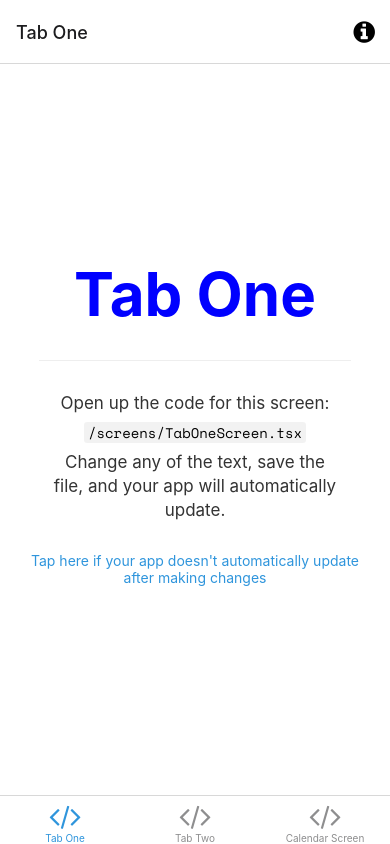
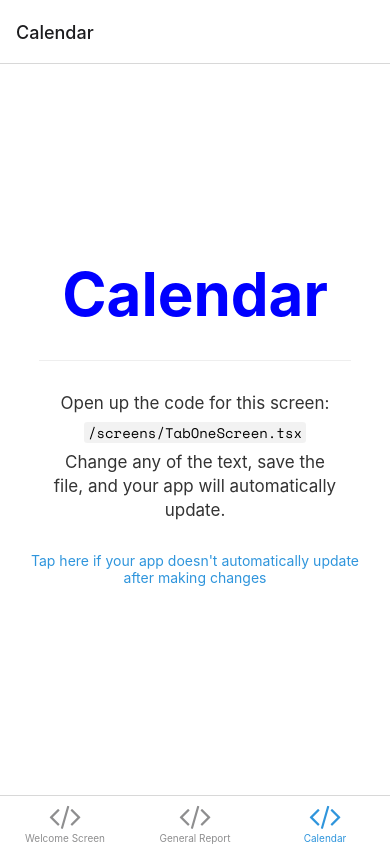
Before and after one commit to mohfujulm/financebros, a React Native app: screen /TabThree in a window 390 px wide. Built offline with nearby package versions, Linux system fonts and the light colour scheme; what expo-linking would draw is missing.

Commit message:
generalizing name for production before additions are made

```diff
--- a/navigation/index.tsx
+++ b/navigation/index.tsx
@@ -16,7 +16,7 @@ import ModalScreen from '../screens/ModalScreen';
 import NotFoundScreen from '../screens/NotFoundScreen';
 import TabOneScreen from '../screens/TabOneScreen';
 import TabTwoScreen from '../screens/TabTwoScreen';
-import CalendarScreen from '../screens/CalendarScreen';
+import TabThreeScreen from '../screens/TabThreeScreen';
 import { RootStackParamList, RootTabParamList, RootTabScreenProps } from '../types';
 import LinkingConfiguration from './LinkingConfiguration';
 
@@ -68,7 +68,7 @@ function BottomTabNavigator() {
         name="TabOne"
         component={TabOneScreen}
         options={({ navigation }: RootTabScreenProps<'TabOne'>) => ({
-          title: 'Tab One',
+          title: 'Welcome Screen',
           tabBarIcon: ({ color }) => <TabBarIcon name="code" color={color} />,
           headerRight: () => (
             <Pressable
@@ -91,16 +91,16 @@ function BottomTabNavigator() {
         name="TabTwo"
         component={TabTwoScreen}
         options={{
-          title: 'Tab Two',
+          title: 'General Report',
           tabBarIcon: ({ color }) => <TabBarIcon name="code" color={color} />,
         }}
       />
 
       <BottomTab.Screen
-        name="Calendar"
-        component={CalendarScreen}
+        name="TabThree"
+        component={TabThreeScreen}
         options={{
-          title: 'Calendar Screen',
+          title: 'Calendar',
           tabBarIcon: ({ color }) => <TabBarIcon name="code" color={color} />,
         }}
       />
--- a/screens/CalendarScreen.tsx
+++ b/screens/TabThreeScreen.tsx
@@ -2,21 +2,19 @@
 Tab 3
 */
 
-import { StatusBar } from 'expo-status-bar';
-import { Platform } from 'react-native';
 
 import styles from '../components/styles';
 
+import EditScreenInfo from '../components/EditScreenInfo';
 import { Text, View } from '../components/Themed';
+import { RootTabScreenProps } from '../types';
 
-export default function CalendarScreen() {
+export default function TabThreeScreen({ navigation }: RootTabScreenProps<'TabOne'>) {
   return (
     <View style={styles.container}>
       <Text style={styles.title}>Calendar</Text>
       <View style={styles.separator} lightColor="#eee" darkColor="rgba(255,255,255,0.1)" />
-
-      {/* Use a light status bar on iOS to account for the black space above the modal */}
-      <StatusBar style={Platform.OS === 'ios' ? 'light' : 'auto'} />
+      <EditScreenInfo path="/screens/TabOneScreen.tsx" />
     </View>
   );
 }
--- a/types.tsx
+++ b/types.tsx
@@ -27,7 +27,7 @@ export type RootStackScreenProps<Screen extends keyof RootStackParamList> = Nati
 export type RootTabParamList = {
   TabOne: undefined;
   TabTwo: undefined;
-  Calendar: undefined;
+  TabThree: undefined;
 };
 
 export type RootTabScreenProps<Screen extends keyof RootTabParamList> = CompositeScreenProps<
```
